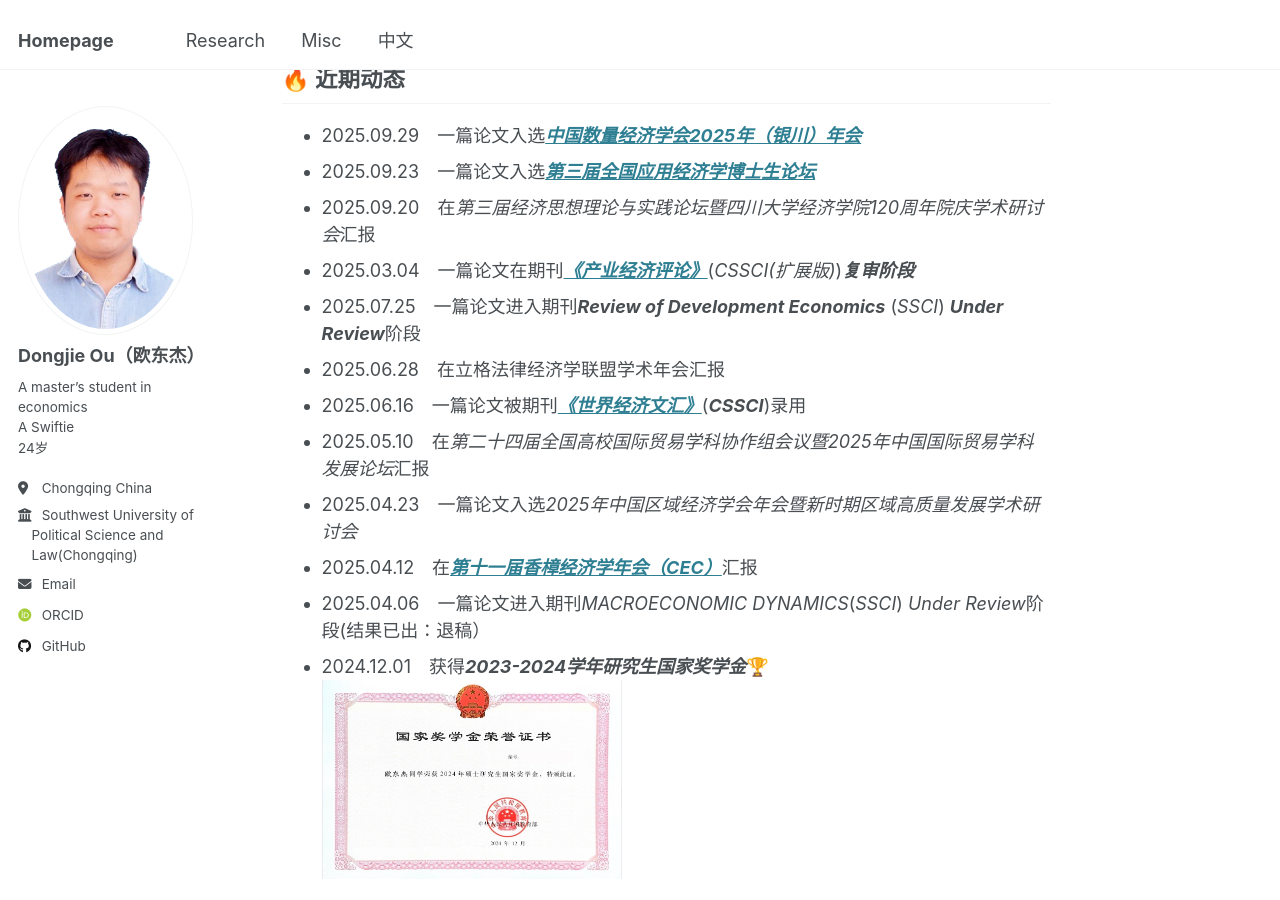
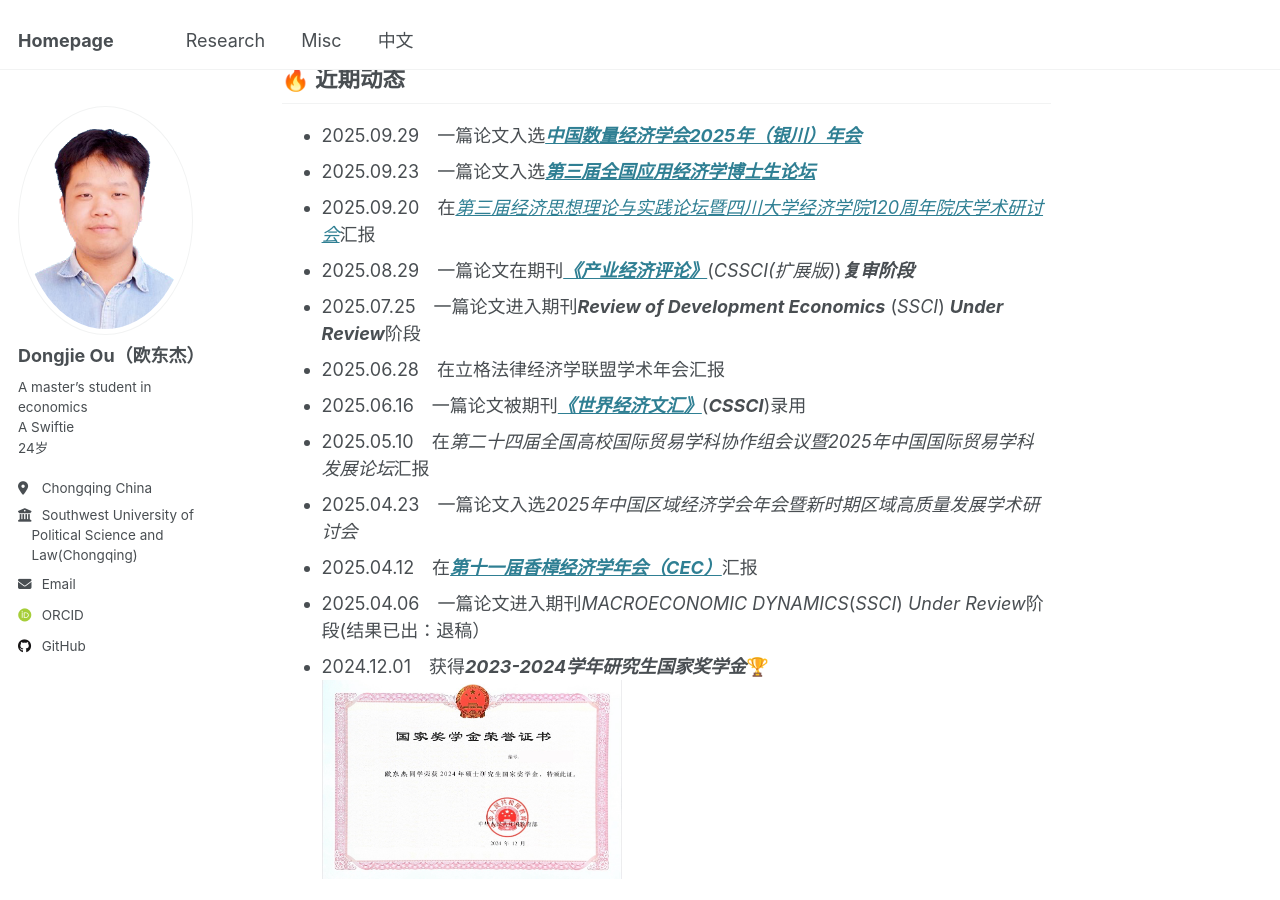
Before and after one commit to oudongjie2001/oudongjie2001.github.io, a Jekyll site: the page built from _pages/dongjieou_cn.md, in a window 1280 px wide and 900 px high, scrolled down 409 px. Built offline with Jekyll 4.4.1, drawn with Linux system fonts in a browser that asks for light colours; some web fonts are replaced.

Commit message:
Update dongjieou_cn.md

```diff
--- a/_pages/dongjieou_cn.md
+++ b/_pages/dongjieou_cn.md
@@ -15,8 +15,8 @@ redirect_from:
 ## 🔥 近期动态
 - 2025.09.29&emsp;一篇论文入选[***中国数量经济学会2025年（银川）年会***](https://mp.weixin.qq.com/s/yVCwO5t8oTkO5bTD64NLXg)
 - 2025.09.23&emsp;一篇论文入选[***第三届全国应用经济学博士生论坛***](https://conf.xmu.edu.cn/AppEconPhD/)
-- 2025.09.20&emsp;在*第三届经济思想理论与实践论坛暨四川大学经济学院120周年院庆学术研讨会*汇报
-- 2025.03.04&emsp;一篇论文在期刊[***《产业经济评论》***](https://xdch.cbpt.cnki.net/WKG/WebPublication/index.aspx?mid=xdch)(*CSSCI(扩展版)*)***复审阶段***
+- 2025.09.20&emsp;在[*第三届经济思想理论与实践论坛暨四川大学经济学院120周年院庆学术研讨会*](https://mp.weixin.qq.com/s/qOUgpa5Wn1lvUhRSv4Bmqg)汇报
+- 2025.08.29&emsp;一篇论文在期刊[***《产业经济评论》***](https://xdch.cbpt.cnki.net/WKG/WebPublication/index.aspx?mid=xdch)(*CSSCI(扩展版)*)***复审阶段***
 - 2025.07.25&emsp;一篇论文进入期刊***Review of Development Economics*** (*SSCI*) ***Under Review***阶段
 - 2025.06.28&emsp;在立格法律经济学联盟学术年会汇报
 - 2025.06.16&emsp;一篇论文被期刊[***《世界经济文汇》***](http://sjjjwh.magtech.com.cn/CN/0488-6364/home.shtml)(**_CSSCI_**)录用
```
